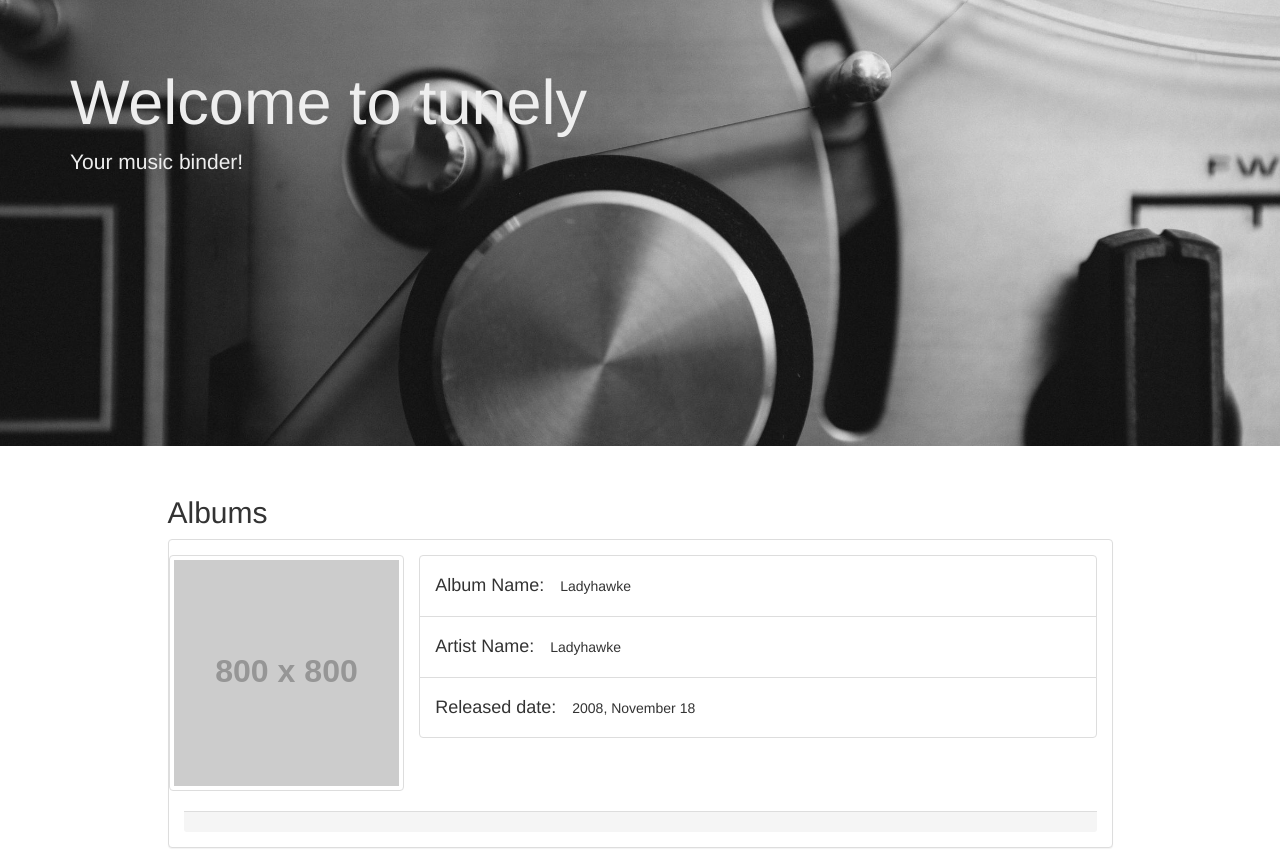
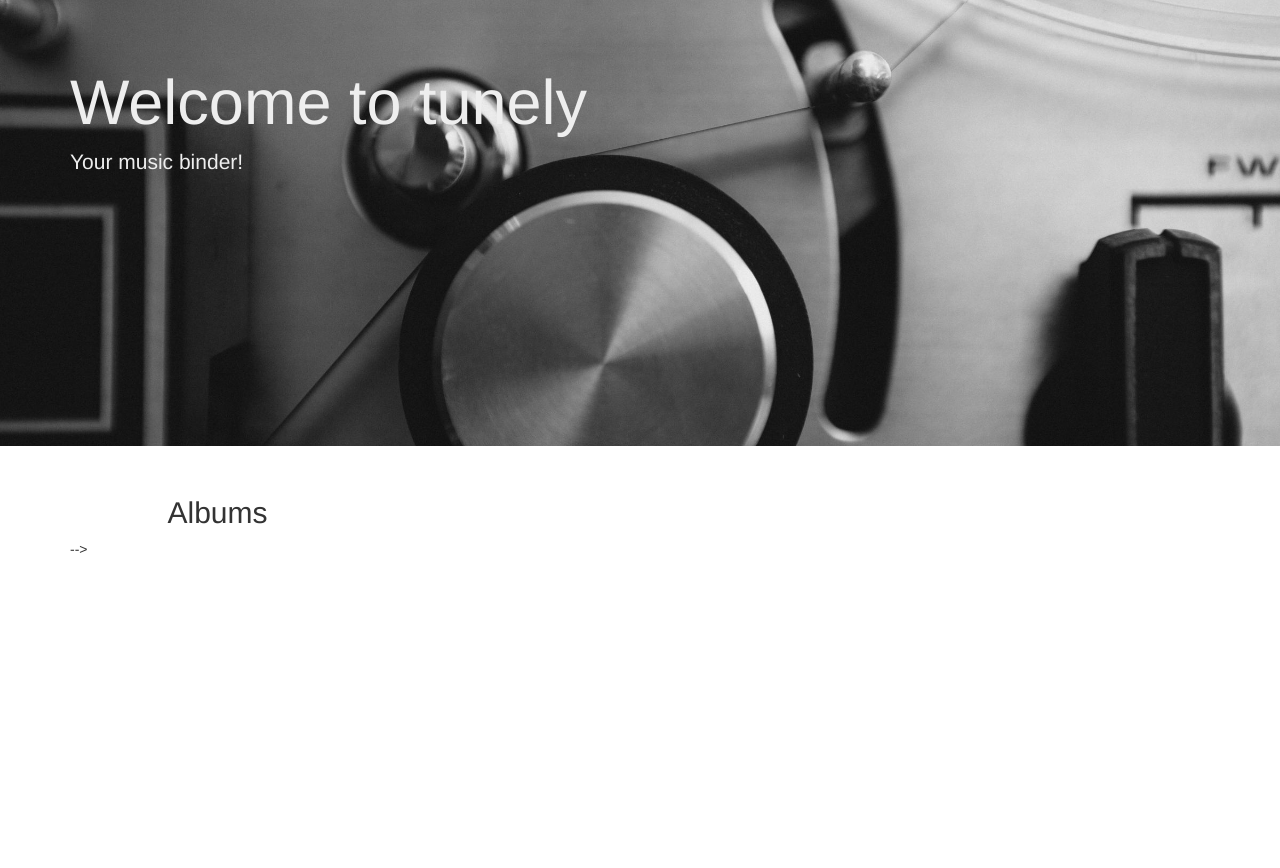
Before and after one commit to aleenamad/Tunely-Lab-1, a website: page views/index.html in a window 1280 px wide. After the commit the page ends 800 px from the top, so only its background shows below. Drawn offline with nearby package versions, Linux system fonts and the light colour scheme; files that its build step writes are made by us from their sources; placeholder pictures from the web are drawn by us; files whose address does not match are found by name.

Commit message:
made changes to html and added express

```diff
--- a/views/index.html
+++ b/views/index.html
@@ -32,21 +32,21 @@
         </div>
       </div>
       <!-- albums! -->
-      <div id='albums'>
+      <!-- <div id='albums'>
 
 
 
 
           <!-- one album -->
-          <div class="row album">
+          <!-- <div class="row album">
 
             <div class="col-md-10 col-md-offset-1">
               <div class="panel panel-default">
-                <div class="panel-body">
+                <div class="panel-body"> -->
 
 
                 <!-- begin album internal row -->
-                  <div class='row'>
+                  <!-- <div class='row'>
                     <div class="col-md-3 col-xs-12 thumbnail album-art">
                       <img src="http://placehold.it/800x800" alt="album image">
                     </div>
@@ -70,23 +70,23 @@
                       </ul>
                     </div>
 
-                  </div>
+                  </div> -->
                   <!-- end of album internal row -->
 
-                  <div class='panel-footer'>
+                  <!-- <div class='panel-footer'>
                   </div>
 
                 </div>
               </div>
             </div>
-          </div>
+          </div> --> -->
           <!-- end one album -->
 
 
 
-
+<!--
       </div>
-    </section>
+    </section> -->
 
     <!-- begin songModal: this is not visible until you call .modal() on it -->
     <div class="modal fade" tabindex="-1" role="dialog" id="songModal">
```
Also changed, not shown: 1 other file.
